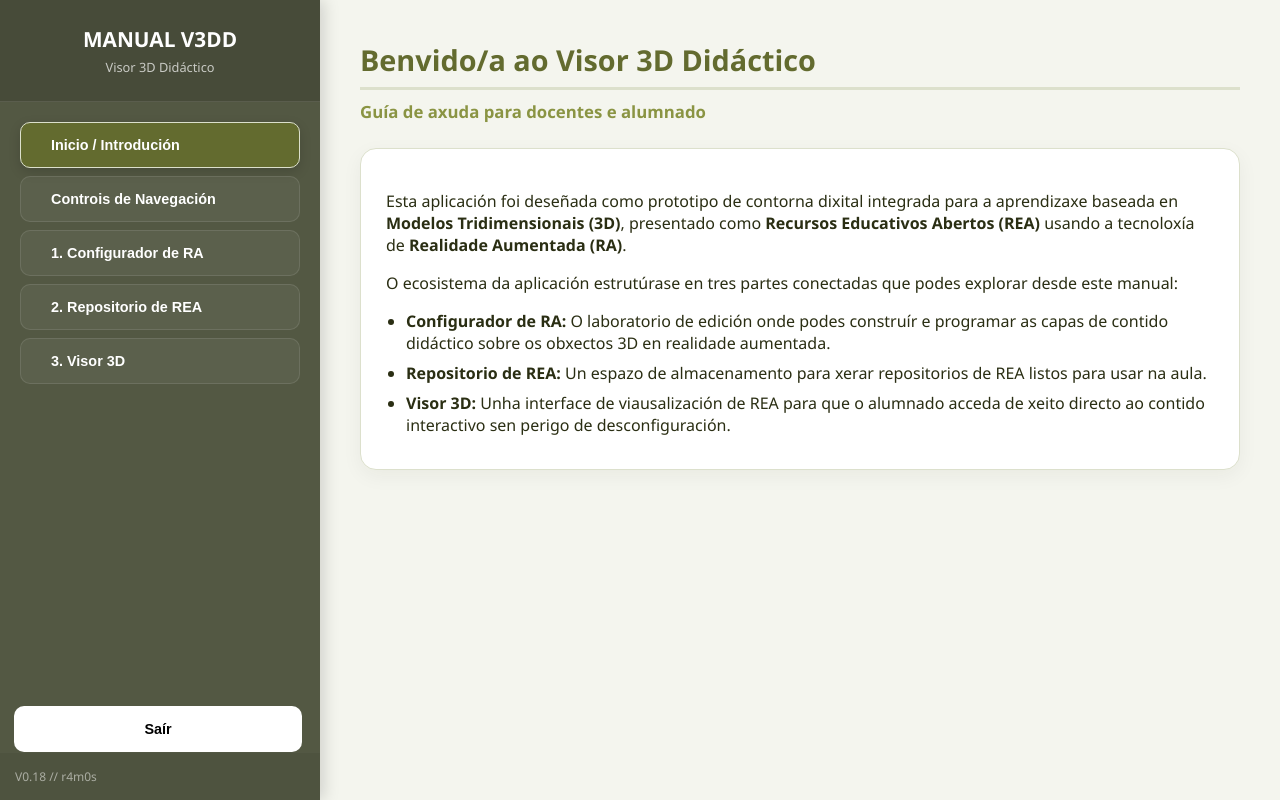
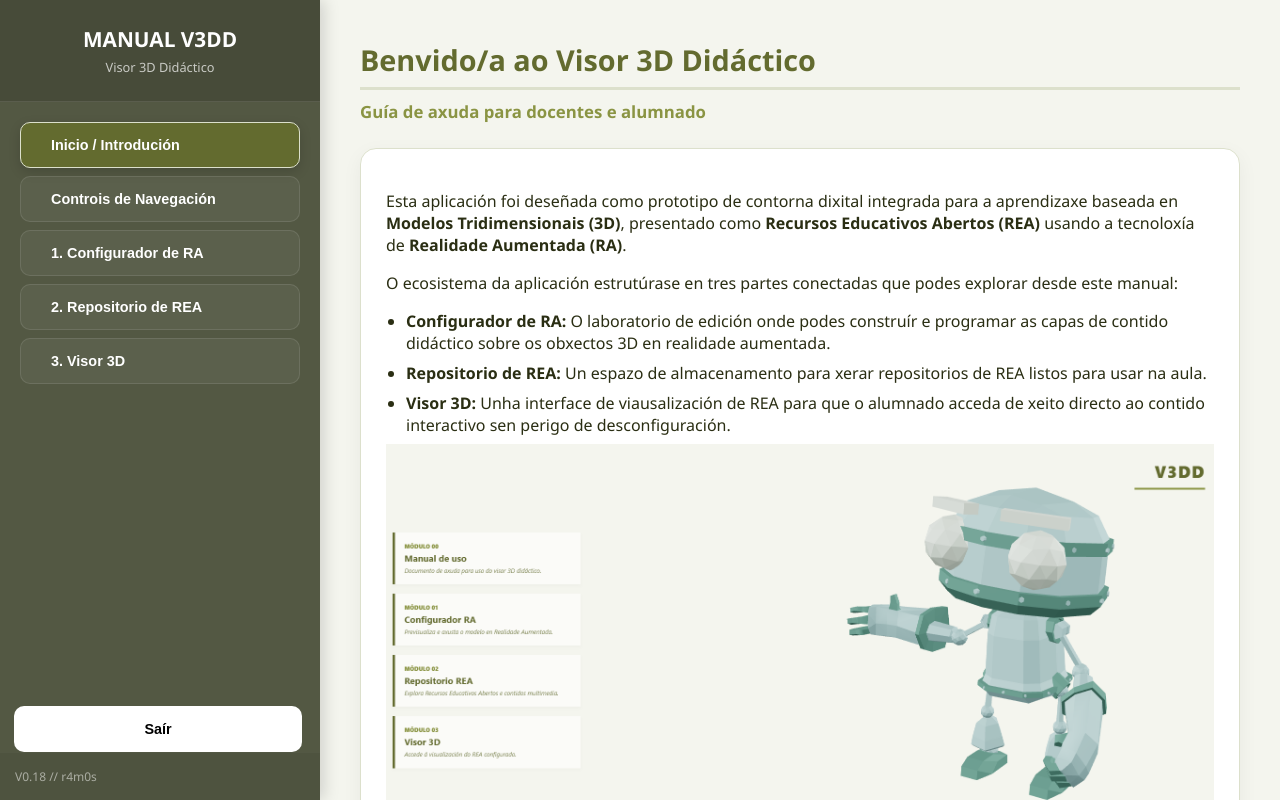
Before and after one commit to r4m0s/visor-3d-didactico, a plain HTML site: page axuda.html in a window 1280 px wide. Drawn offline with Linux system fonts and the light colour scheme.

Commit message:
Actualización

```diff
--- a/axuda.html
+++ b/axuda.html
@@ -152,6 +152,7 @@
                         <li><strong>Repositorio de REA:</strong> Un espazo de almacenamento para xerar repositorios de REA listos para usar na aula.</li>
                         <li><strong>Visor 3D:</strong> Unha interface de viausalización de REA para que o alumnado acceda de xeito directo ao contido interactivo sen perigo de desconfiguración.</li>
                     </ul>
+                    <img src="https://r4m0s.github.io/visor-3d-didactico/assets/inicio.png" alt="selector" style="max-width: 100%; height: auto;"/>
                 </div>
             </div>
 
```
